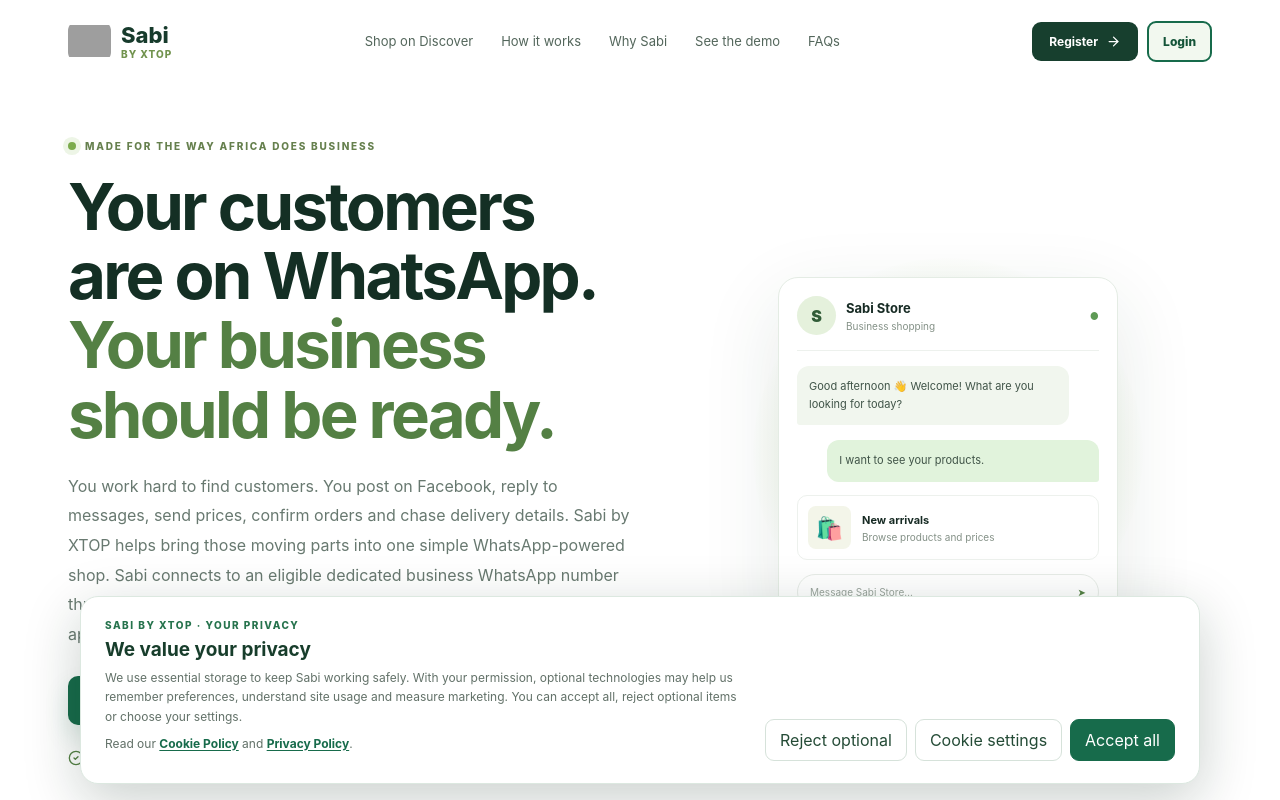
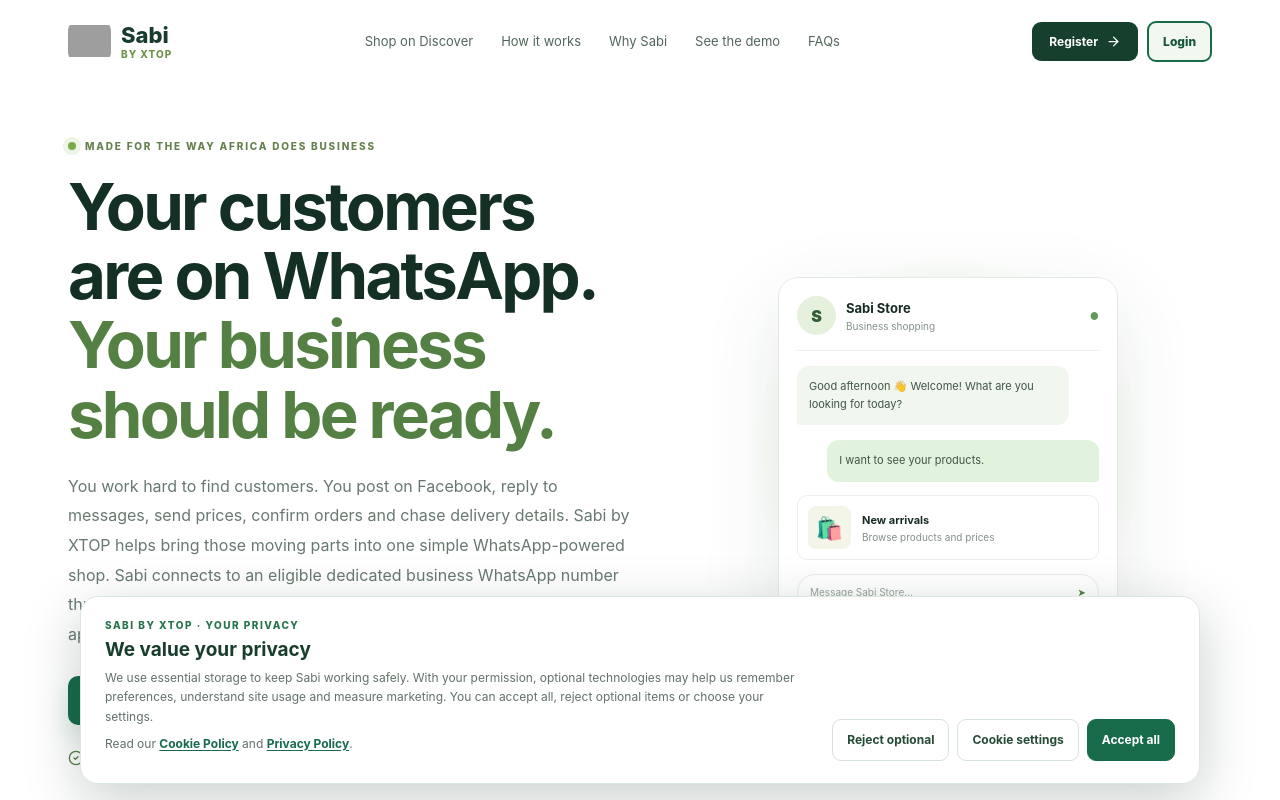
Before and after one commit to erodion4776/Xtop-bot-, a React (Vite) app: page / in a window 1280 px wide. Shown: the top 800 px of the page. Built offline with nearby package versions, Linux system fonts and the light colour scheme; grey boxes are pictures that could not be loaded.

Commit message:
Fix cookie consent button typography

```diff
--- a/src/CookieConsent.css
+++ b/src/CookieConsent.css
@@ -4,7 +4,7 @@
 .sabi-cookie-copy h2{font-size:19px;line-height:1.25;color:#173d2b;margin:0 0 7px}.sabi-cookie-copy p{font-size:12px;line-height:1.6;color:#627168;margin:0 0 8px}
 .sabi-cookie-more a{color:#176b4b;font-weight:700;text-decoration:underline;text-underline-offset:2px}
 .sabi-cookie-actions{display:flex;flex-wrap:wrap;justify-content:flex-end;align-items:center;gap:8px;flex-shrink:0}
-.sabi-cookie-button{min-height:42px;padding:10px 14px;border-radius:9px;font:700 12px/1.2 inherit;cursor:pointer;border:1px solid #d6e2da}
+.sabi-cookie-button{min-height:42px;padding:10px 14px;border-radius:9px;font-family:inherit;font-size:12px;font-weight:700;line-height:1.2;cursor:pointer;border:1px solid #d6e2da}
 .sabi-cookie-primary{background:#176b4b;color:#fff;border-color:#176b4b}.sabi-cookie-secondary{background:#fff;color:#244b36}
 .sabi-cookie-text-button{border:0;background:transparent;color:#176b4b;font-size:12px;font-weight:700;padding:10px;cursor:pointer}
 .sabi-cookie-options{display:grid;grid-template-columns:1fr 1fr;gap:8px;margin:12px 0}
```
